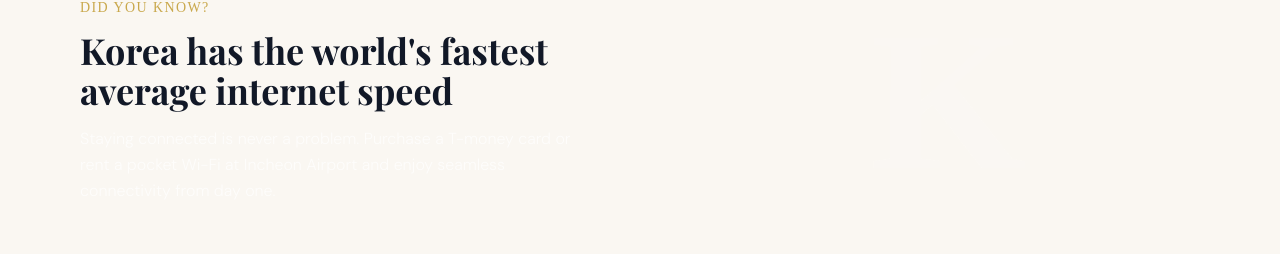
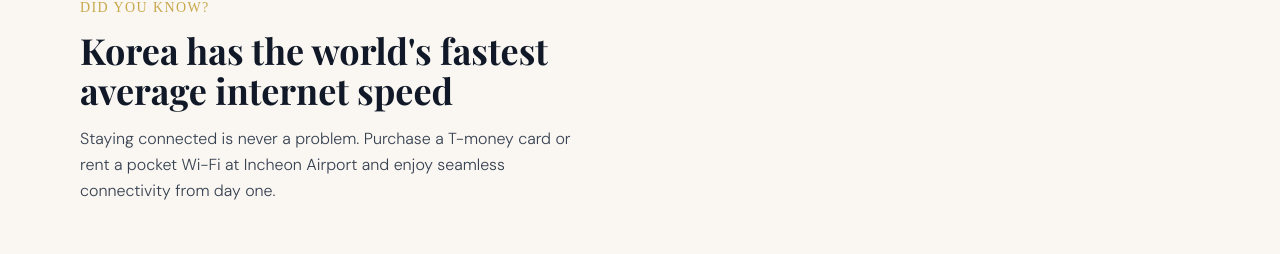
Before and after one commit to koreaguidekr/korea-travel, a Next.js app: page / in a window 1280 px wide. Shown: the part 2958-3212 px from the top of the page. Built offline with nearby package versions, Linux system fonts and the light colour scheme; a web font is replaced by a local one.

Commit message:
글 내용 수정

```diff
--- a/components/Destinations.js
+++ b/components/Destinations.js
@@ -78,7 +78,7 @@ export default function Destinations() {
             <h3 className="font-display text-3xl md:text-4xl font-bold mb-4 leading-tight text-gray-900">
               Korea has the world's fastest average internet speed
             </h3>
-            <p className="font-body text-white/70 font-light leading-relaxed text-gray-700">
+            <p className="font-body text-gray-700 font-light leading-relaxed">
               Staying connected is never a problem. Purchase a T-money card or rent a pocket Wi-Fi at Incheon Airport and enjoy seamless connectivity from day one.
             </p>
           </div>
```
